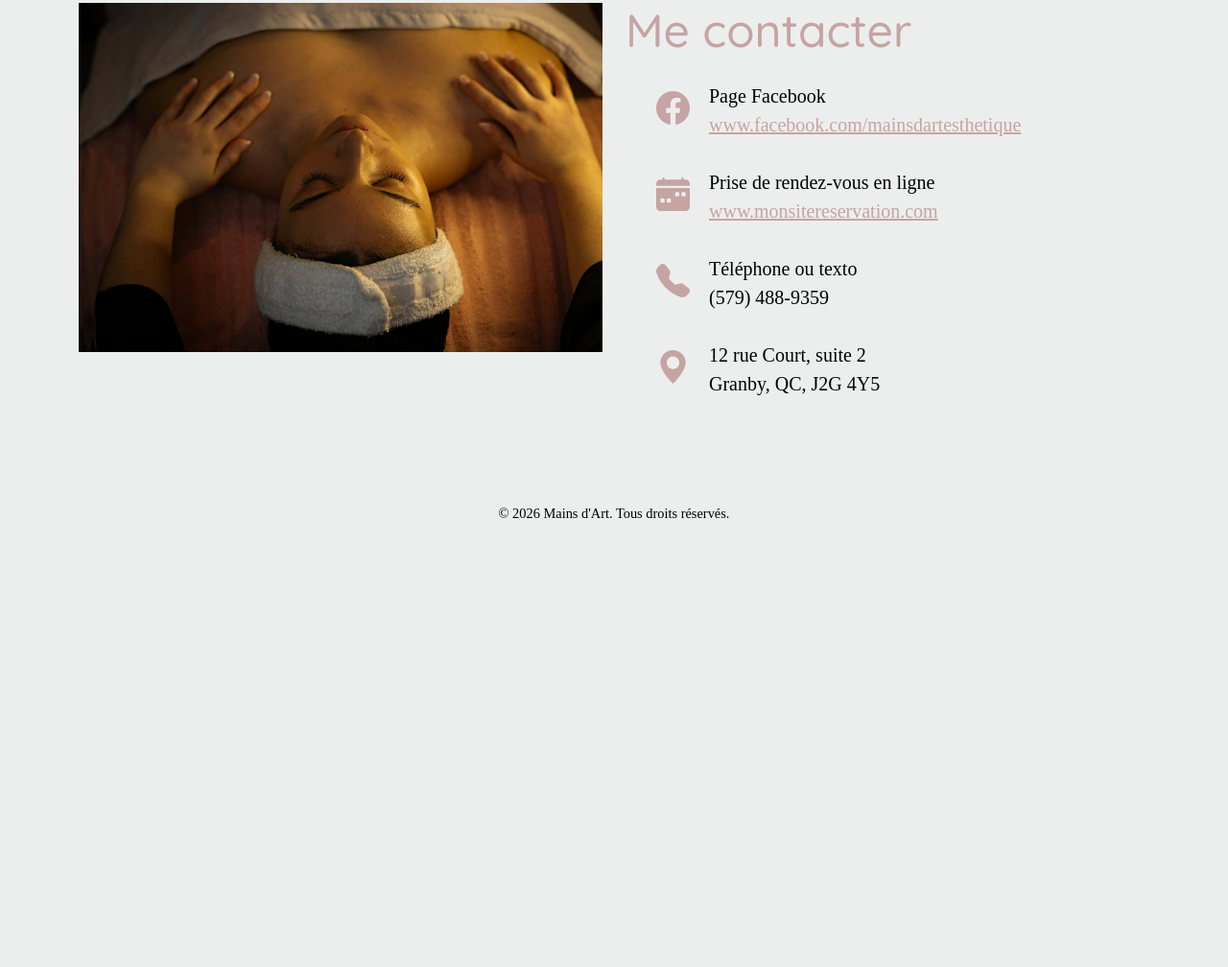
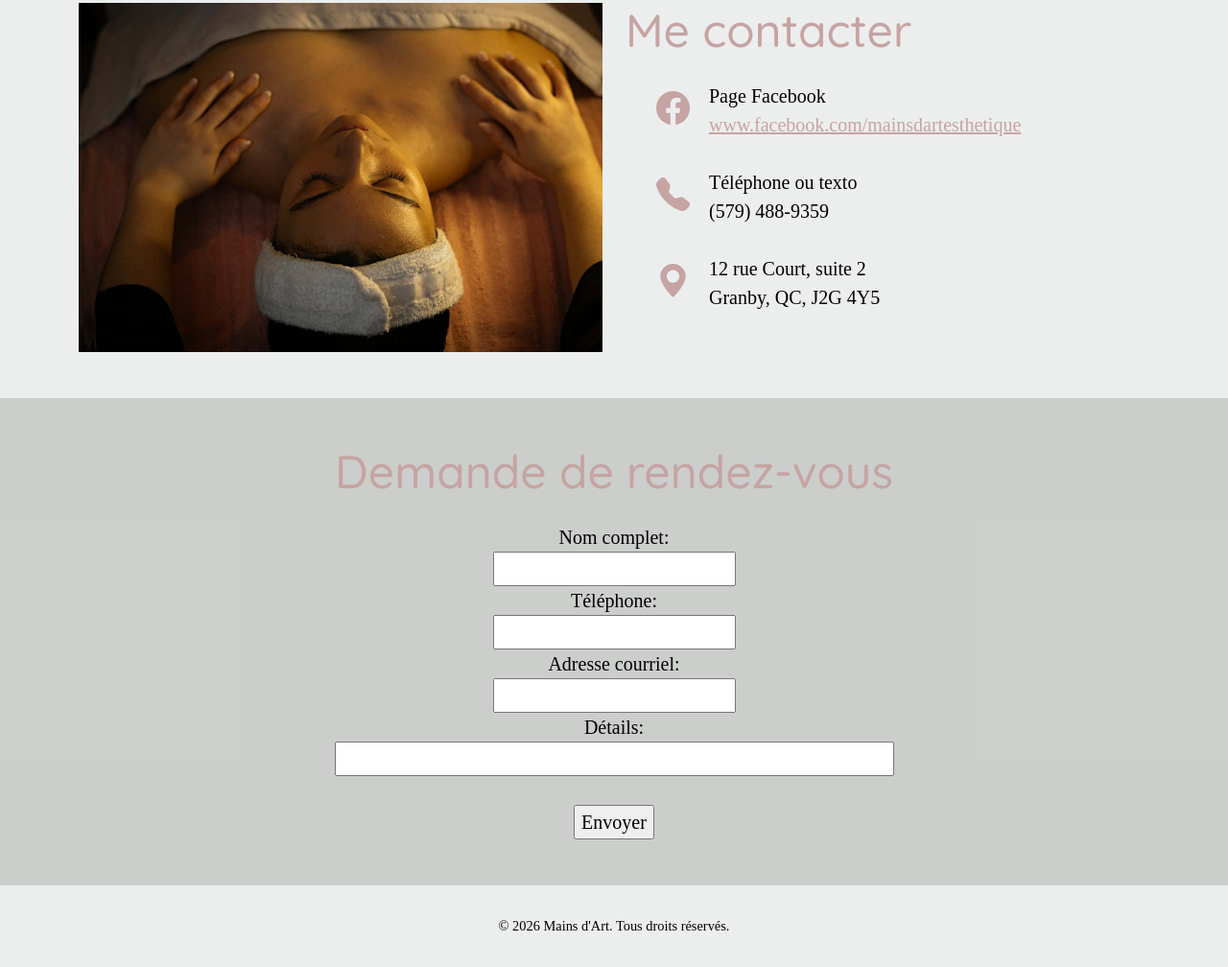
Before and after one commit to jbolduc13/www-mains-art, a plain HTML site: page index.html in a window 1280 px wide. Shown: the part 4539-5547 px from the top of the page at 96% size. Before the commit the page ends 5117 px from the top, so only its background shows below. Drawn offline with nearby package versions, Linux system fonts and the light colour scheme; a web font is replaced by a local one.

Commit message:
Section demande rdv test

```diff
--- a/index.html
+++ b/index.html
@@ -284,12 +284,29 @@ Aussi elle fait des combos avec son collègue massothérapeute la porte d'à cot
           <h2 class="mb-4">Me contacter</h2>
           <ul class="contact-info">
             <li><i class="bi bi-facebook"></i><div>Page Facebook<br /><a href="https://www.facebook.com/mainsdartesthetique" target="_blank">www.facebook.com/mainsdartesthetique</a></div></li>
-            <li><i class="bi bi-calendar-week-fill"></i><div>Prise de rendez-vous en ligne<br /><a href="#" target="_blank">www.monsitereservation.com</a></div></li>
+            <!-- <li><i class="bi bi-calendar-week-fill"></i><div>Prise de rendez-vous en ligne<br /><a href="#" target="_blank">www.monsitereservation.com</a></div></li> -->
             <li><i class="bi bi-telephone-fill"></i>Téléphone ou texto<br />(579) 488-9359</li>
             <li><i class="bi bi-geo-alt-fill"></i>12 rue Court, suite 2<br />Granby, QC, J2G 4Y5</li>
           </ul>
         </div>
       </div>
+    </div>
+  </section>
+
+    <section id="temoignages" class="py-5 background-overlay">
+    <div class="container">
+      <h2 class="mb-4">Demande de rendez-vous</h2>
+        <form action="mailto: j_bolduc@yahoo.com" method="post" enctype="text/plain">
+          Nom complet:<br>
+          <input type="text" name="Nom"><br>
+          Téléphone:<br>
+          <input type="text" name="Téléphone"><br>
+          Adresse courriel:<br>
+          <input type="text" name="Courriel"><br>
+          Détails:<br>
+          <input type="text" name="Détails" size="50"><br><br>
+          <input type="submit" value="Envoyer">
+        </form>
     </div>
   </section>
 
```
